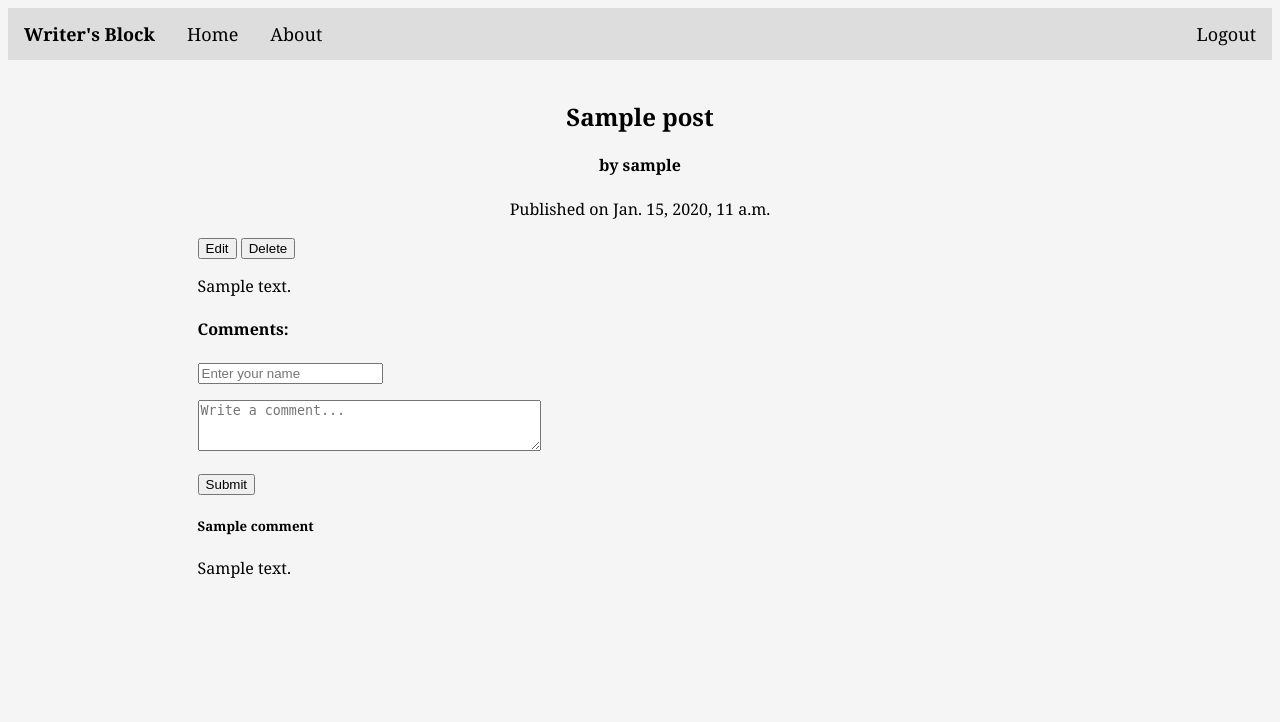
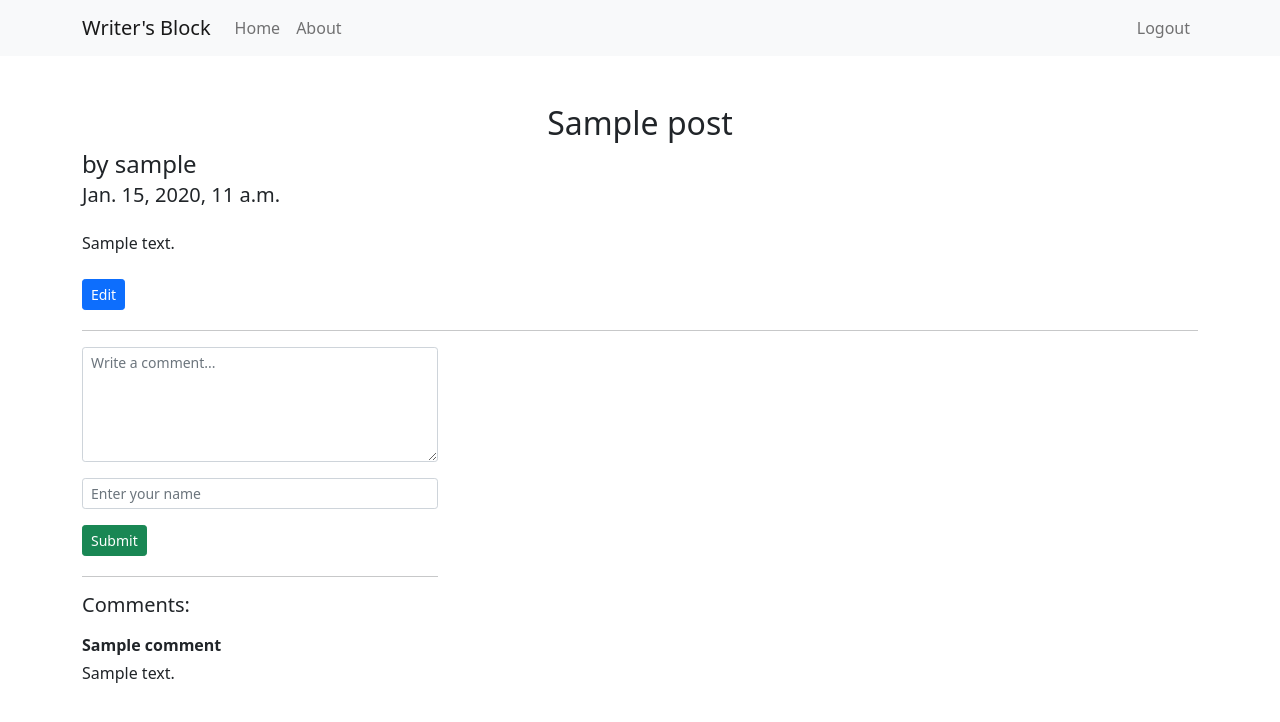
Before and after one commit to kczub/writers-block, a Django app: a page that uses templates/base.html in a window 1280 px wide. Shown: the top 722 px of the page. Run offline with Django 4.2, Linux system fonts and the light colour scheme; a user stored in the database is signed in; tables that the repository leaves empty hold one stand-in row (values such as "Sample post").

Commit message:
Rich Text Editor, Bootstrap CSS

```diff
--- a/blog/forms.py
+++ b/blog/forms.py
@@ -1,4 +1,5 @@
 from django import forms
+from tinymce.widgets import TinyMCE
 
 from .models import Post, Comment
 
@@ -7,28 +8,38 @@
         model = Post
         fields = ['title', 'content']
 
-    def clean(self):
-        cleaned_data = self.cleaned_data
-        title = cleaned_data.get('title')
-        qs = Post.objects.filter(title__icontains=title)
-        if qs.exists():
-            self.add_error('title', "This title is taken.")
-        return cleaned_data
+        widgets = {
+            'title': forms.TextInput(attrs={
+                'class': 'form-control form-control'
+            }),
+            'content': TinyMCE(attrs={
+                'cols': 80,
+                'rows': 30,
+            })
+        }
+    # def clean(self):
+    #     cleaned_data = self.cleaned_data
+    #     title = cleaned_data.get('title')
+    #     qs = Post.objects.filter(title__icontains=title)
+    #     if qs.exists():
+    #         self.add_error('title', "This title is taken.")
+    #     return cleaned_data
 
 
 class CommentForm(forms.ModelForm):
     class Meta:
         model = Comment
-        fields = ['name', 'content']
+        fields = ['content', 'name']
 
         widgets = {
             'name': forms.TextInput(attrs={
-                'placeholder': 'Enter your name'
+                'placeholder': 'Enter your name',
+                'class': 'form-control form-control-sm'
             }),
             'content': forms.Textarea(attrs={
-                'cols': 40,
-                'rows': 3,
+                'rows': 5,
                 'placeholder': 'Write a comment...',
+                'class': 'form-control form-control-sm'
             })
         }
 
--- a/blog/models.py
+++ b/blog/models.py
@@ -1,17 +1,19 @@
 import datetime
+from django.db import models
 from django.utils.text import slugify
 from django.contrib import admin
 from django.urls import reverse
 from django.conf import settings
 from django.utils import timezone
-from django.db import models
+from tinymce.models import HTMLField
 
 User = settings.AUTH_USER_MODEL
 
 class Post(models.Model):
     author = models.ForeignKey(User, on_delete=models.CASCADE)
     title = models.CharField(max_length=150)
-    content = models.TextField()
+    content = HTMLField()
+    # content = models.TextField()
     slug = models.SlugField(blank=True, null=True)
     pub_date = models.DateTimeField('date published', auto_now_add=True)
     updated = models.DateTimeField(auto_now=True)
--- a/blogapp/settings.py
+++ b/blogapp/settings.py
@@ -36,6 +36,7 @@
 INSTALLED_APPS = [
     'accounts',
     'blog',
+    'tinymce',
     'django.contrib.admin',
     'django.contrib.auth',
     'django.contrib.contenttypes',
--- a/blogapp/urls.py
+++ b/blogapp/urls.py
@@ -19,5 +19,6 @@
 urlpatterns = [
     path('', include('accounts.urls')),
     path('', include('blog.urls')),
+    path('tinymce/', include('tinymce.urls')),
     path('admin/', admin.site.urls),
 ]
--- a/static/style.css
+++ /dev/null
@@ -1,94 +0,0 @@
-/* * {
-    padding: 0;
-    margin: 0;
-} */
-
-body {
-    background-color: rgb(245, 245, 245);
-    /* background: white url("") no-repeat; */
-    font-family: Cambria, Cochin, Georgia, Times, 'Times New Roman', serif;
-}
-
-.navbar {
-    background-color: #ddd;
-    overflow: hidden;
-    margin-bottom: 40px;
-}
-
-.navbar-logo {
-    font-weight: bold;
-    /* font-size: 19px; <-- dlaczego sie nie zmienia? */
-}
-
-.navbar ul {
-    list-style-type: none;
-    margin: 0;
-    padding: 0;
-}
-
-.navbar-left {
-    float: left;
-}
-
-.navbar-right {
-    float: right;
-}
-
-.navbar a {
-    float: left;
-    color: black;
-    text-align: center;
-    padding: 14px 16px;
-    text-decoration: none;
-    font-size: 18px;
-}
-
-.navbar li a:hover {
-    background-color: rgb(235, 233, 233);
-}
-
-.container {
-    width: 70%;
-    margin: auto;
-}
-
-.post-head {
-    margin: auto;
-    text-align: center;
-}
-
-.preview-box {
-    /* background-color: #B8B1A1; opacity: 0.8; */
-    padding: 10px;
-    border: 3px dotted rgb(199, 197, 197);
-    margin: 20px;
-}
-
-.preview-box h2 {
-    text-align: center;
-    padding: 0px;
-    margin: 0px;
-
-}
-
-.preview-box a {
-    text-decoration: none;
-}
-
-.wrap {
-    width: 150px;
-    overflow: hidden;
-    text-overflow: ellipsis;
-    overflow-wrap: break-word;
-}
-
-.truncate {
-    margin: 30px;
-    overflow: hidden;
-    text-overflow: ellipsis;
-    overflow-wrap: break-word;
-    display: -webkit-box;
-    -webkit-line-clamp: 2; /* number of lines to show */
-            line-clamp: 2;
-    -webkit-box-orient: vertical;
-}
--- a/templates/base.html
+++ b/templates/base.html
@@ -1,47 +1,44 @@
 <!DOCTYPE html>
 <html lang="en">
 <head>
+    {% block head %}
     <meta charset="UTF-8">
     <meta http-equiv="X-UA-Compatible" content="IE=edge">
     <meta name="viewport" content="width=device-width, initial-scale=1.0">
-    {% load static %}
-    <link rel="stylesheet" type="text/css" href="{% static 'style.css' %}">
+    <link href="https://cdn.jsdelivr.net/npm/bootstrap@5.1.3/dist/css/bootstrap.min.css" rel="stylesheet"
+    integrity="sha384-1BmE4kWBq78iYhFldvKuhfTAU6auU8tT94WrHftjDbrCEXSU1oBoqyl2QvZ6jIW3" crossorigin="anonymous">
     <title>Document</title>
+    {% endblock head %}
 </head>
 <body>
-    <div class="navbar">
-        <a class="navbar-logo" href="{% url 'blog:index' %}">Writer's Block</a>
-        <ul>
-            <li class="navbar-left"><a href="{% url 'blog:index' %}">Home</a></li>
-            <li class="navbar-left"><a href="#">About</a></li>
-            {% if request.user.is_authenticated %}
-            <li class="navbar-right"><a href="{% url 'accounts:logout' %}">Logout</a></li>
-            {% else %}
-            <li class="navbar-right"><a href="{% url 'accounts:register' %}">Register</a></li>
-            <li class="navbar-right"><a href="{% url 'accounts:login' %}">Login</a></li>
-            {% endif %}
-        </ul>
+    <nav class="navbar navbar-expand-lg navbar-light bg-light mb-3">
+        <div class="container">
+            <a class="navbar-brand" href="{% url 'blog:index' %}">Writer's Block</a>
+            <button class="navbar-toggler" type="button" data-bs-toggle="collapse" data-bs-target="#navbarNavAltMarkup"
+                aria-controls="navbarNavAltMarkup" aria-expanded="false" aria-label="Toggle navigation">
+                <span class="navbar-toggler-icon"></span>
+            </button>
+            <div class="collapse navbar-collapse" id="navbarNavAltMarkup">
+                <div class="navbar-nav">
+                    <a class="nav-link" href="{% url 'blog:index' %}">Home</a>
+                    <a class="nav-link" href="#">About</a>
+                </div>
+                <div class="navbar-nav ms-auto">
+                    {% if request.user.is_authenticated %}
+                    <a class="nav-link" href="{% url 'accounts:logout' %}">Logout</a>
+                    {% else %}
+                    <a class="nav-link" href="{% url 'accounts:register' %}">Register</a>
+                    <a class="nav-link" href="{% url 'accounts:login' %}">Login</a>
+                    {% endif %}
+                </div>
+            </div>
         </div>
-    </div>
+    </nav>
     {% block content %}
 
     {% endblock content %}
+    <script src="https://cdn.jsdelivr.net/npm/bootstrap@5.1.3/dist/js/bootstrap.bundle.min.js"
+        integrity="sha384-ka7Sk0Gln4gmtz2MlQnikT1wXgYsOg+OMhuP+IlRH9sENBO0LRn5q+8nbTov4+1p"
+        crossorigin="anonymous"></script>
 </body>
 </html>
-
-
-<!--
-
-<div class="navbar">
-    <a class="navbar-logo" href="#">Writer's Block</a>
-    <a href="#">Home</a>
-    <a href="#">About</a>
-    <div class="navbar-right">
-        {% if request.user.is_authenticated %}
-        <a href="{% url 'accounts:logout' %}">Logout</a>
-        {% else %}
-        <a href="{% url 'accounts:register' %}">Register</a>
-        <a href="{% url 'accounts:login' %}">Login</a>
-        {% endif %}
-    </div>
-</div> -->
--- a/templates/blog/detail.html
+++ b/templates/blog/detail.html
@@ -1,25 +1,30 @@
 {% extends 'base.html' %}
 {% block content %}
 <div class="container">
-    <div class="post-head">
-        <h2>{{ post.title }}</h2>
-        <h4>by {{ post.author }}</h4>
-        <p>Published on {{ post.pub_date }}</p>
-    </div>
+    <h2 class="text-center mt-5">{{ post.title }}</h2>
+    <h4 class="mb-1">by {{ post.author }}</h4>
+    <h5>{{ post.pub_date }}</h5>
+    <p class="mt-4 mb-4">{{ post.content|safe }}</p>
     {% if request.user.is_authenticated %}
-    <a href="{% url 'blog:update' post.pk %}"><button>Edit</button></a>
-    <a href="{% url 'blog:delete' post.pk %}"><button>Delete</button></a>
+        <a href="{% url 'blog:update' post.pk %}" class="btn btn-primary btn-sm mb-1">Edit</a>
     {% endif %}
-    <p>{{ post.content }}</p>
-    <h4>Comments:</h4>
+    <hr>
+    <div class="row">
+        <div class="col-4">
             <form method="POST">
                 {% csrf_token %}
                 {{ form.as_p }}
-        <button type="submit">Submit</button>
+                <button class="btn btn-success btn-sm mb-1" type="submit">Submit</button>
             </form>
+            <hr>
+            <h5 class="mb-3">Comments:</h5>
             {% for comment in comments %}
-    <h5>{{ comment.name }}</h5>
+            <p class="mb-1"><strong>{{ comment.name }}</strong></p>
             <p>{{ comment.content }}</p>
             {% endfor %}
         </div>
+        <div class="col-8">
+        </div>
+    </div>
+</div>
 {% endblock content %}
```
Also changed, not shown: templates/blog/create-update.html (+24 -2 lines), templates/blog/index.html (+20 -6 lines), blog/migrations/0004_alter_post_content.py (added), blog/migrations/0005_alter_post_content.py (added), blog/migrations/0006_alter_post_content.py (added), 2 other files. Lines whose indentation alone changed are shown as unchanged.
